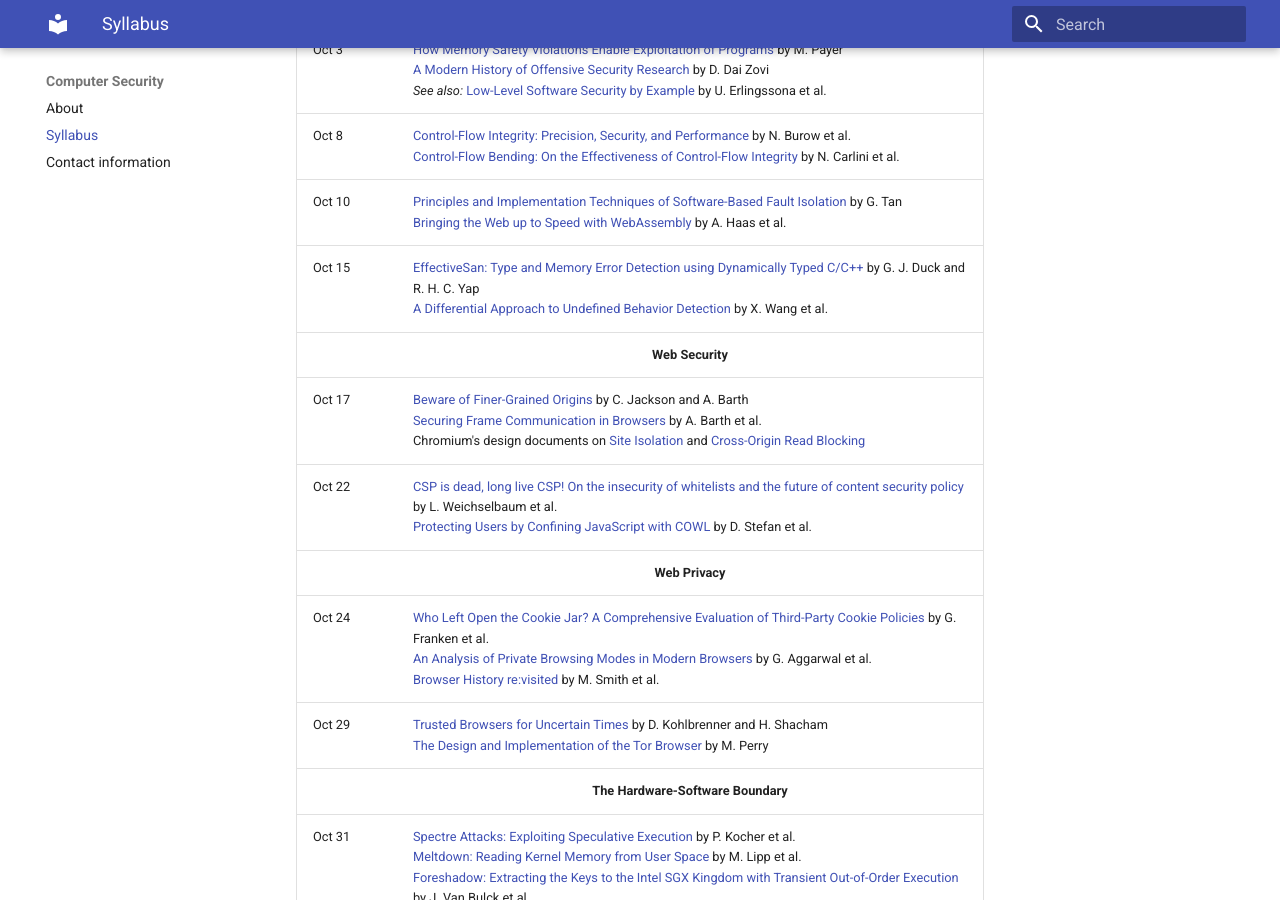
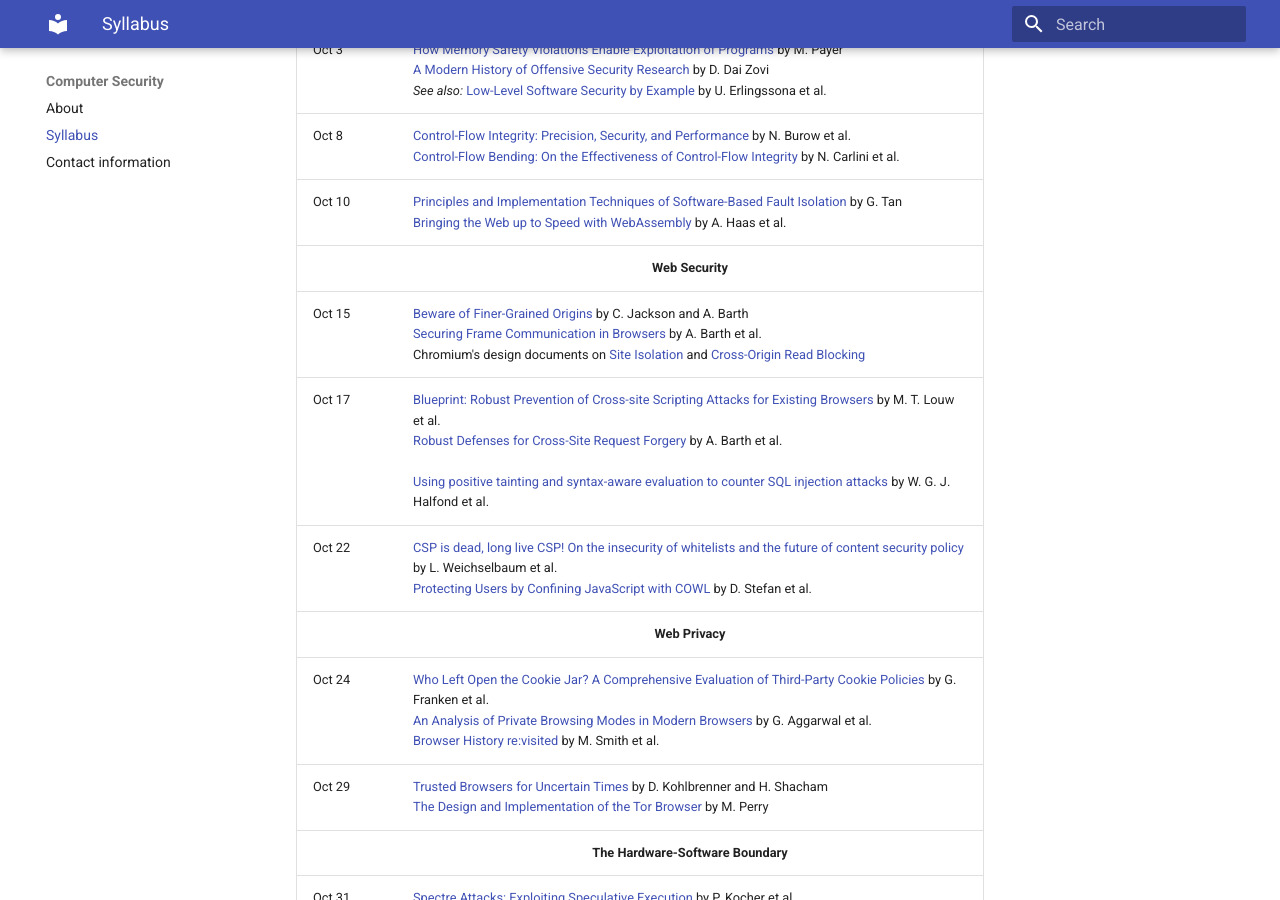
Before and after one commit to PLSysSec/cse227-fall18, an MkDocs documentation site: the page built from docs/syllabus.md, in a window 1280 px wide and 900 px high, scrolled down 330 px. Built offline with MkDocs 1.6.1 and Material for MkDocs 9.7.7, drawn with Linux system fonts in a browser that asks for light colours; old or Windows-style settings are respelled for this version of MkDocs.

Commit message:
more security

```diff
--- a/docs/syllabus.md
+++ b/docs/syllabus.md
@@ -4,23 +4,23 @@ Oct  1     | **Overview and Introduction** <br/> [How to Read a Paper](papers/ke
            | <center>**Low-Level Vulnerabilities and Defenses**</center>
 Oct  3     | [How Memory Safety Violations Enable Exploitation of Programs](papers/payer:how.pdf) by M. Payer<br/> [A Modern History of Offensive Security Research](https://docs.google.com/presentation/d/19HfkIojyLE8L8X8aZT-lJont96JqIg4PqEhb2juIK2c/edit#slide=id.p) by D. Dai Zovi<br/> *See also:* [Low-Level Software Security by Example](papers/erlingsson:low.pdf) by U. Erlingssona et al.
 Oct  8     | [Control-Flow Integrity: Precision, Security, and Performance](papers/burow:cfi.pdf) by N. Burow et al. <br/> [Control-Flow Bending: On the Effectiveness of Control-Flow Integrity](papers/carlini:cfb.pdf) by N. Carlini et al.
-Oct 10     | [Principles and Implementation Techniques of Software-Based Fault Isolation](papers/tan:sfi.pff) by G. Tan <br/> [Bringing the Web up to Speed with WebAssembly](papers/haas:wasm.pdf) by A. Haas et al.
-Oct 15     | [EffectiveSan: Type and Memory Error Detection using Dynamically Typed C/C++](papers/duck:effectivesan.pdf) by G. J. Duck and R. H. C. Yap<br/> [A Differential Approach to Undefined Behavior Detection](papers/wang:stack.pdf) by X. Wang et al.
+Oct 10     | [Principles and Implementation Techniques of Software-Based Fault Isolation](http://www.cse.psu.edu/~gxt29/papers/sfi-final.pdf) by G. Tan <br/> [Bringing the Web up to Speed with WebAssembly](papers/haas:wasm.pdf) by A. Haas et al.
            | <center>**Web Security**</center>
-Oct 17     | [Beware of Finer-Grained Origins](papers/jackson:beware.pdf) by C. Jackson and A. Barth<br/> [Securing Frame Communication in Browsers](papers/barth:securing.pdf) by A. Barth et al. <br/> Chromium's design documents on [Site Isolation](https://www.chromium.org/developers/design-documents/site-isolation) and [Cross-Origin Read Blocking](https://chromium.googlesource.com/chromium/src/+/master/services/network/cross_origin_read_blocking_explainer.md)
+Oct 15     | [Beware of Finer-Grained Origins](papers/jackson:beware.pdf) by C. Jackson and A. Barth<br/> [Securing Frame Communication in Browsers](papers/barth:securing.pdf) by A. Barth et al. <br/> Chromium's design documents on [Site Isolation](https://www.chromium.org/developers/design-documents/site-isolation) and [Cross-Origin Read Blocking](https://chromium.googlesource.com/chromium/src/+/master/services/network/cross_origin_read_blocking_explainer.md)
+Oct 17     | [Blueprint: Robust Prevention of Cross-site Scripting Attacks for Existing Browsers](papers/blueprint.pdf) by M. T. Louw et al.<br/> [Robust Defenses for Cross-Site Request Forgery](papers/barth:csrf.pdf) by A. Barth et al.<br/> <br/> [Using positive tainting and syntax-aware evaluation to counter SQL injection attacks](papers/halfond:using.pdf) by W. G. J. Halfond et al.
 Oct 22     | [CSP is dead, long live CSP! On the insecurity of whitelists and the future of content security policy](papers/weichselbaum:csp.pdf) by L. Weichselbaum et al. <br/> [Protecting Users by Confining JavaScript with COWL](papers/stefan:cowl.pdf) by D. Stefan et al.
            | <center>**Web Privacy**</center>
 Oct 24     | [Who Left Open the Cookie Jar? A Comprehensive Evaluation of Third-Party Cookie Policies](papers/franken:comprehensive.pdf) by G. Franken et al.  <br/> [An Analysis of Private Browsing Modes in Modern Browsers](papers/aggarwal:analysis.pdf) by G. Aggarwal et al. <br/> [Browser History re:visited](papers/smith:history.pdf) by M. Smith et al.
 Oct 29     | [Trusted Browsers for Uncertain Times](papers/kohlbrenner:fuzzyfox.pdf) by D. Kohlbrenner and H. Shacham <br/> [The Design and Implementation of the Tor Browser](https://www.torproject.org/projects/torbrowser/design/) by M. Perry
            | <center>**The Hardware-Software Boundary**</center>
-Oct 31     | [Spectre Attacks: Exploiting Speculative Execution](papers/kocher:spectre.pdf) by P. Kocher et al.<br/> [Meltdown: Reading Kernel Memory from User Space](papers/lipp:meltdown.pdf) by M. Lipp et al.<br/> [Foreshadow: Extracting the Keys to the Intel SGX Kingdom with Transient Out-of-Order Execution](papers/van-bulk:foreshadow.pdf) by J. Van Bulck et al.
+Oct 31     | [Spectre Attacks: Exploiting Speculative Execution](papers/kocher:spectre.pdf) by P. Kocher et al.<br/> [Meltdown: Reading Kernel Memory from User Space](papers/lipp:meltdown.pdf) by M. Lipp et al.<br/> [Foreshadow: Extracting the Keys to the Intel SGX Kingdom with Transient Out-of-Order Execution](papers/van-bulck:foreshadow.pdf) by J. Van Bulck et al.
 Nov  5     | [Hyperflow: A Processor Architecture for Nonmalleable, Timing-Safe Information-Flow Security](papers/ferraiuolo:hyperflow.pdf) by A. Ferraiuolo et al. <br/> [GhostRider: A Hardware-Software System for Memory Trace Oblivious Computation](papers/liu:ghostrider.pdf) by C. Liu et al.
            | <center>**Automatic Vulnerability Discovery**</center>
 Nov  7     | [A Survey of Symbolic Execution Techniques](https://arxiv.org/pdf/1610.00502.pdf) by R. Baldoni et al. <br/> [Under-Constrained Symbolic Execution: Correctness Checking for Real Code](papers/ucklee.pdf) by D. A. Ramos and D. Engler <br/> [SAGE: Whitebox Fuzzing for Security Testing](papers/sage.pdf) by P. Godefroid et al.
 Nov 19     | [AEG: Automatic Exploit Generation](papers/aeg.pdf) by T. Avgerinos et al. <br/> [NAVEX: Precise and Scalable Exploit Generation for Dynamic Web Applications](papers/alhuzali:navex.pdf) by A. Alhuzali et al. <br/> [Driller: Augmenting Fuzzing Through Selective Symbolic Execution](papers/driller.pdf) by N. Stephens et al.
            | <center>**Package managers and sofware distribution**</center>
 Nov 26     | [Docker ecosystem–Vulnerability Analysis](papers/martin:docker.pdf) by A. Martin et al. <br/> [A Look In the Mirror: Attacks on Package Managers](papers/cappos:look.pdf) by J. Cappos et al.
-Nov 28     | [CHAINIAC: Proactive Software-Update Transparency via Collectively Signed Skipchains and Verified Builds](papers/nikitin:chainiac.pdf) by K. Nikitin et al. <br/> [Contour: A Practical System for Binary Transparency](papers/al-bassam:contour) by M. Al-Bassam and S. Meiklejohn
+Nov 28     | [CHAINIAC: Proactive Software-Update Transparency via Collectively Signed Skipchains and Verified Builds](papers/nikitin:chainiac.pdf) by K. Nikitin et al. <br/> [Contour: A Practical System for Binary Transparency](papers/al-bassam:contour.pdf) by M. Al-Bassam and S. Meiklejohn
            | <center>**Stepping Back**</center>
 Dec  3     | [Thirty Years Later: Lessons from the Multics Security Evaluation](papers/karger:thirty.pdf) by P. A. Karger and R. R. Schell <br/> [This World of Ours](papers/mickens:this.pdf) by J. Mickens <br/> [Looking Back: Addendum](papers/bell:looking.pdf) by D. E. Bell
 Dec  5     | [How to Write a Great Research Paper](https://www.microsoft.com/en-us/research/academic-program/write-great-research-paper/) by S. P. Jones <br/> [How to Give a Great Research Talk](https://www.microsoft.com/en-us/research/academic-program/give-great-research-talk/) by S. P. Jones <br/> [On Preparing Good Talks](https://ranjitjhala.github.io/static/PLMW-talk-opinionated.pdf) by R. Jhala
```
Also changed, not shown: site/search/search_index.json, site/sitemap.xml, site/syllabus/index.html, 11 other files.
